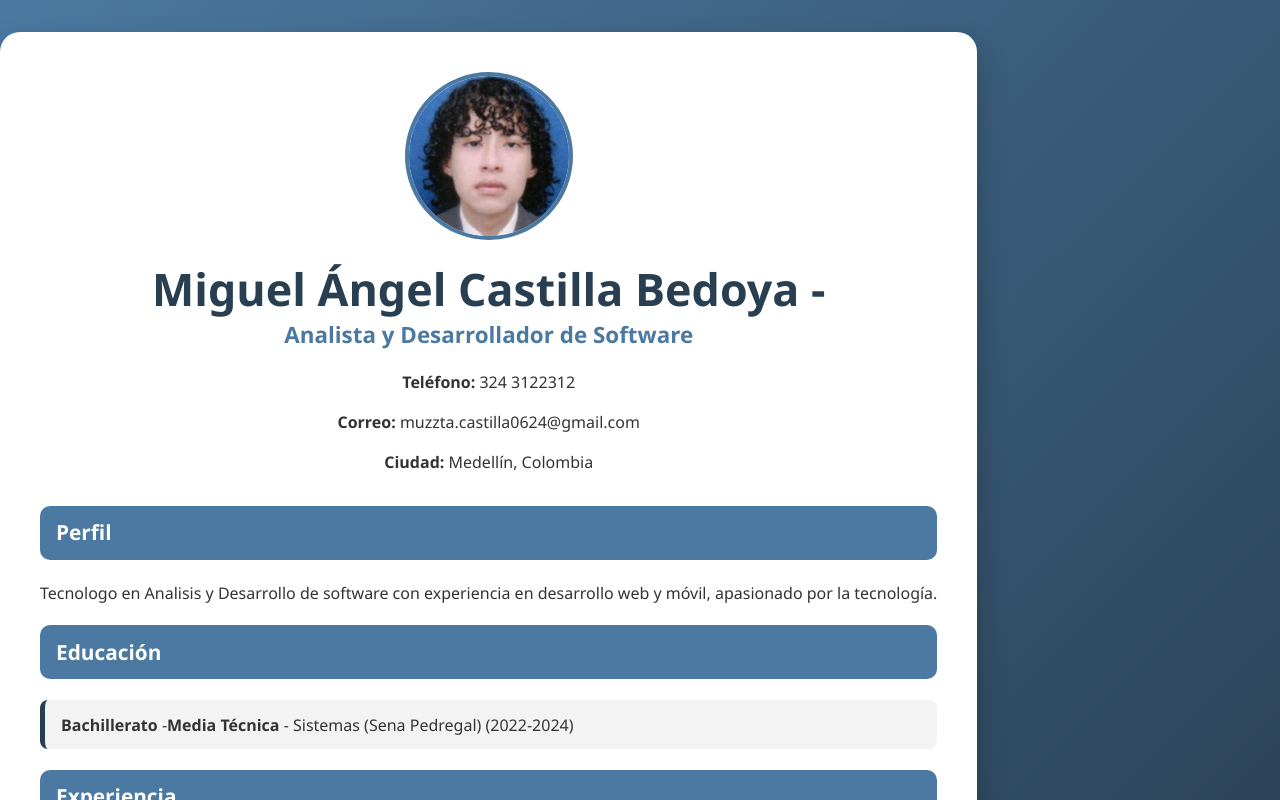
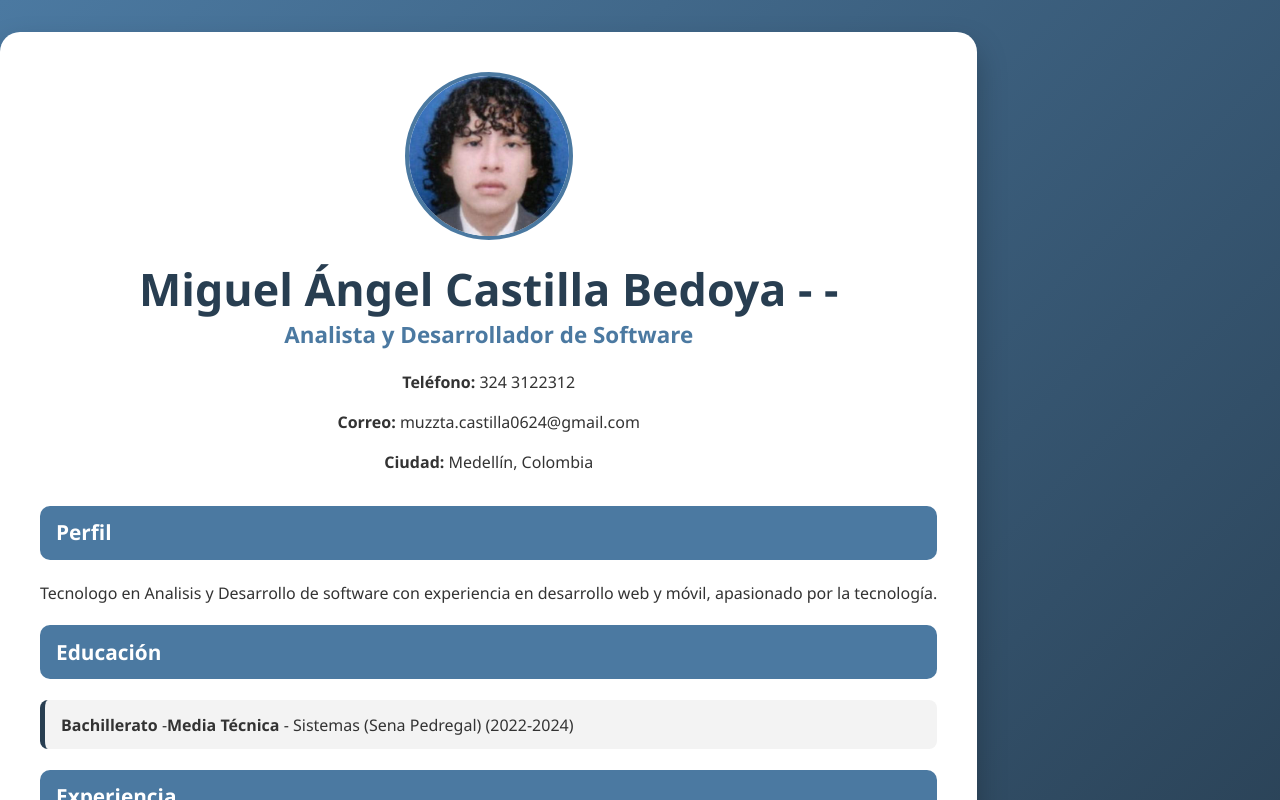
Before and after one commit to Macabe-ai/proyecto-react, a React (Vite) app in the folder vite-project/: page / in a window 1280 px wide. Shown: the top 800 px of the page. Built offline with nearby package versions, Linux system fonts and the light colour scheme.

Commit message:
feat: componente CabeceraCV con datos personales actualizados

```diff
--- a/vite-project/src/components/cabeceraCV.jsx
+++ b/vite-project/src/components/cabeceraCV.jsx
@@ -7,7 +7,7 @@ export default function CabeceraCV() {
         className="profile-pic"
       />
 
-      <h1 className="cv-name">Miguel Ángel Castilla Bedoya - </h1>
+      <h1 className="cv-name">Miguel Ángel Castilla Bedoya - -</h1>
       <h2 className="cv-title">Analista y Desarrollador de Software</h2>
 
       <div className="cv-contact">
```
